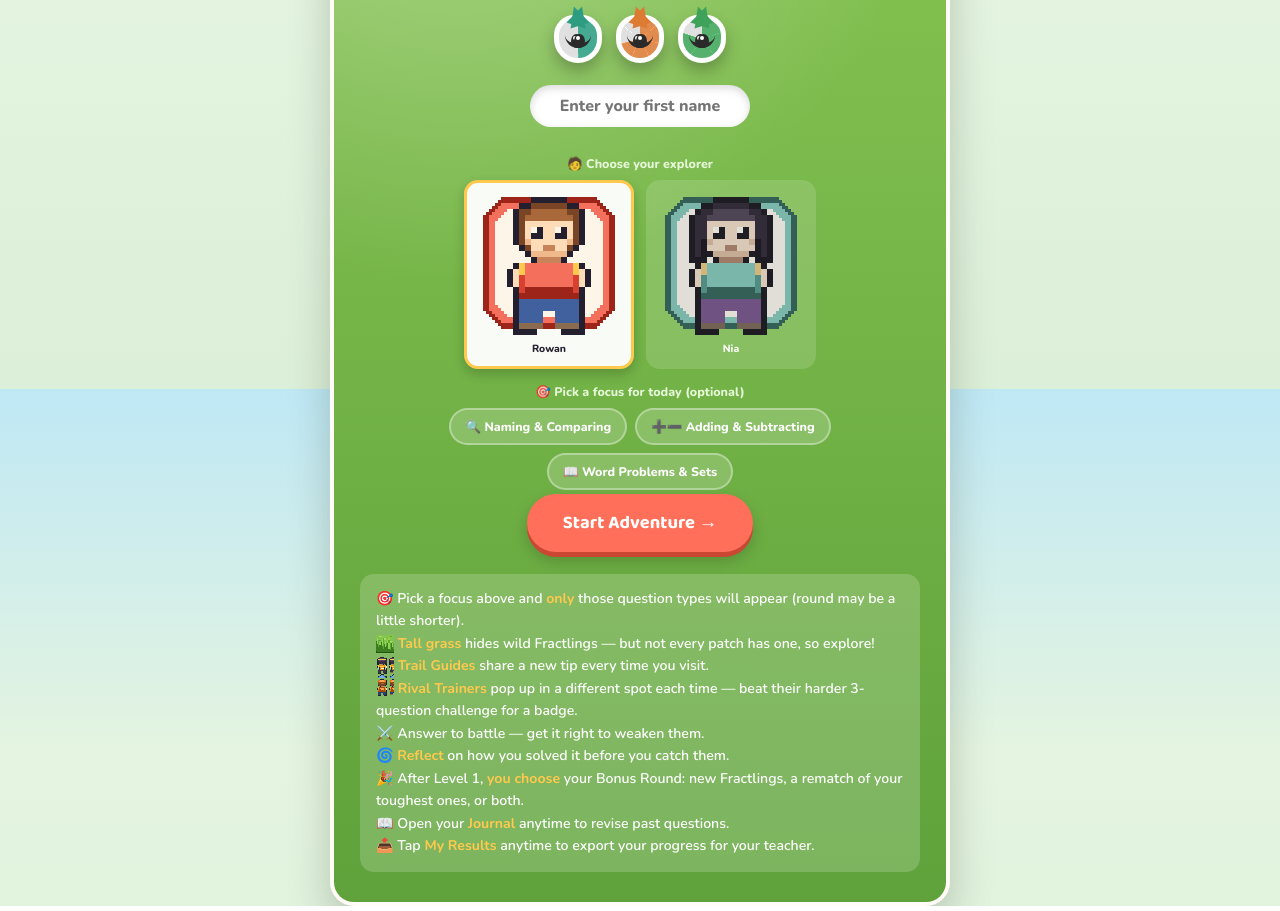
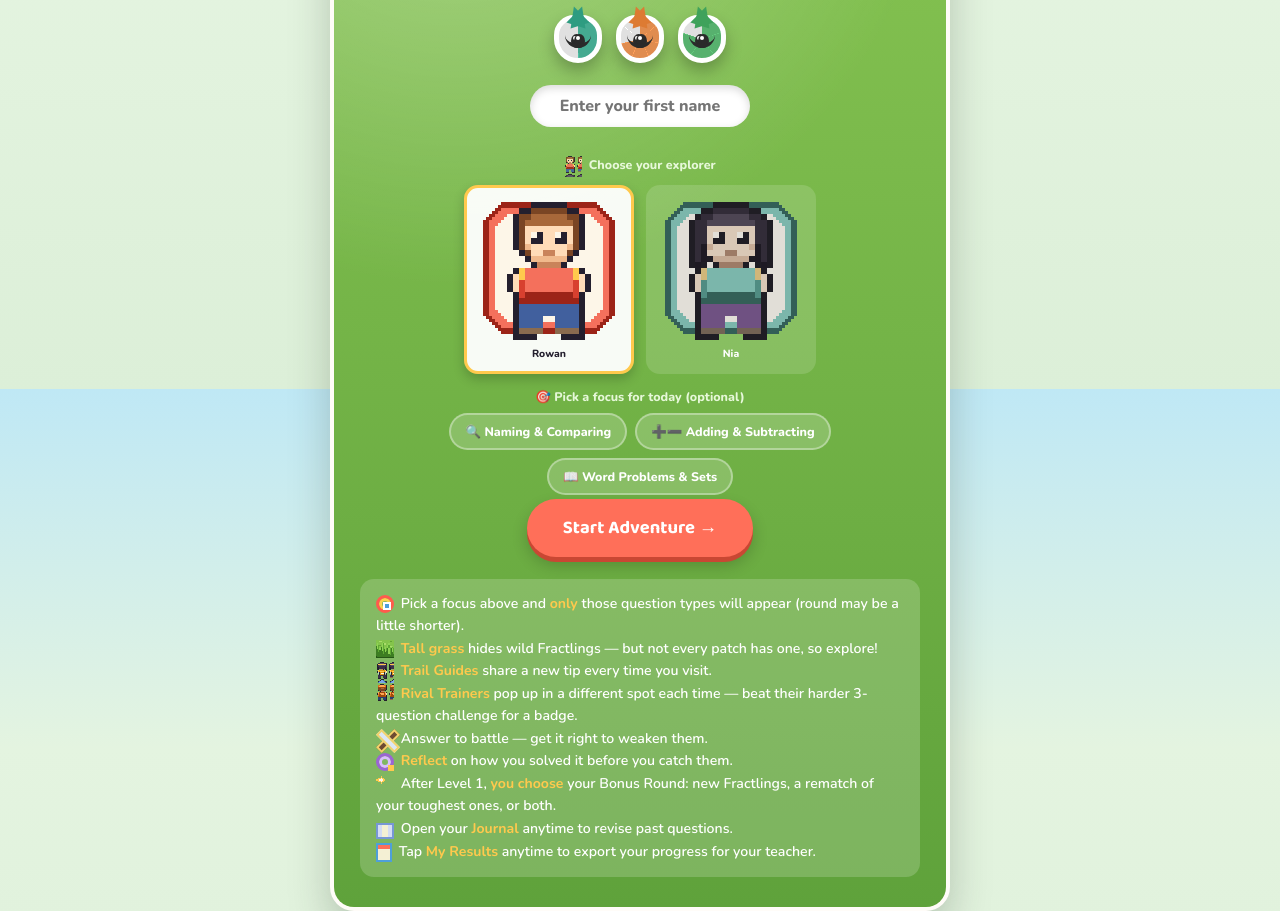
Before and after one commit to bsim07/MsZTrails, a website: page index.html in a window 1280 px wide. Shown: the part 411-1322 px from the top of the page. Drawn offline with nearby package versions, Linux system fonts and the light colour scheme.

Commit message:
Use pixel icons in landing instructions

```diff
--- a/index.html
+++ b/index.html
@@ -31,7 +31,7 @@
     <br>
     <div id="avatarPicker" style="margin:14px 0 4px;">
       <div style="font-size:0.78em;font-weight:800;color:#F3FFE9;opacity:0.9;margin-bottom:8px;">
-        🧑 Choose your explorer
+        <span class="instruction-icon icon-explorer"></span> Choose your explorer
       </div>
       <div id="avatarPickerButtons" style="display:flex;justify-content:center;gap:12px;">
         <button class="avatar-btn selected" data-avatar="male" type="button">
@@ -52,15 +52,15 @@
     </div>
     <button id="startBtn">Start Adventure →</button>
     <div class="howto">
-      🎯 Pick a focus above and <b>only</b> those question types will appear (round may be a little shorter).<br>
+      <span class="instruction-icon icon-target"></span> Pick a focus above and <b>only</b> those question types will appear (round may be a little shorter).<br>
       <span class="instruction-icon icon-grass"></span> <b>Tall grass</b> hides wild Fractlings — but not every patch has one, so explore!<br>
       <span class="instruction-icon icon-guide"></span> <b>Trail Guides</b> share a new tip every time you visit.<br>
       <span class="instruction-icon icon-trainer"></span> <b>Rival Trainers</b> pop up in a different spot each time — beat their harder 3-question challenge for a badge.<br>
-      ⚔️ Answer to battle — get it right to weaken them.<br>
-      🌀 <b>Reflect</b> on how you solved it before you catch them.<br>
-      🎉 After Level 1, <b>you choose</b> your Bonus Round: new Fractlings, a rematch of your toughest ones, or both.<br>
-      📖 Open your <b>Journal</b> anytime to revise past questions.<br>
-      📤 Tap <b>My Results</b> anytime to export your progress for your teacher.
+      <span class="instruction-icon icon-battle"></span> Answer to battle — get it right to weaken them.<br>
+      <span class="instruction-icon icon-reflect"></span> <b>Reflect</b> on how you solved it before you catch them.<br>
+      <span class="instruction-icon icon-bonus"></span> After Level 1, <b>you choose</b> your Bonus Round: new Fractlings, a rematch of your toughest ones, or both.<br>
+      <span class="instruction-icon icon-journal"></span> Open your <b>Journal</b> anytime to revise past questions.<br>
+      <span class="instruction-icon icon-results"></span> Tap <b>My Results</b> anytime to export your progress for your teacher.
     </div>
     <div id="iosInstallHint" class="ios-hint hidden">
       💡 To play fullscreen like an app: tap <b>Share</b> in Safari, then <b>Add to Home Screen</b>.
--- a/styles.css
+++ b/styles.css
@@ -1002,7 +1002,8 @@
     vertical-align:middle;
     image-rendering:pixelated;
     background-repeat:no-repeat;
-    background-size:144px 90px;
+    position:relative;
+    margin-right:3px;
   }
   .icon-grass{
     width:18px;
@@ -1010,6 +1011,11 @@
     background-image:url('assets/tiles.png');
     background-size:144px 90px;
     background-position:-72px 0;
+  }
+  .icon-explorer{
+    background-image:url('assets/chars.png');
+    background-size:144px 90px;
+    background-position:0 0;
   }
   .icon-guide{
     background-image:url('assets/chars.png');
@@ -1020,6 +1026,42 @@
     background-image:url('assets/chars.png');
     background-size:144px 90px;
     background-position:-36px -72px;
+  }
+  .icon-target{
+    width:18px;height:18px;
+    border:3px solid #FF5B4D;
+    border-radius:50%;
+    box-shadow:inset 0 0 0 3px #FFD34D;
+  }
+  .icon-target::after{
+    content:"";position:absolute;left:4px;top:4px;width:4px;height:4px;
+    background:#4E9FDA;border:2px solid #fff;
+  }
+  .icon-battle::before,.icon-battle::after{
+    content:"";position:absolute;left:8px;top:0;width:4px;height:22px;
+    background:#6E4B32;border:2px solid #F2D36B;transform:rotate(45deg);
+  }
+  .icon-battle::after{transform:rotate(-45deg);background:#DDE7F3;}
+  .icon-reflect{
+    width:18px;height:18px;border:3px solid #9B65D3;border-radius:50%;
+    box-shadow:inset 0 0 0 3px #DABEFF;
+  }
+  .icon-reflect::after{content:"";position:absolute;right:-3px;bottom:-3px;width:6px;height:6px;background:#FFC94D;}
+  .icon-bonus{
+    background-image:url('assets/fx.png');
+    background-size:90px 18px;
+    background-position:0 0;
+    width:18px;height:18px;
+  }
+  .icon-journal{
+    width:18px;height:16px;margin-top:2px;
+    background:#F4F0D4;border:2px solid #7797D5;
+    box-shadow:inset 4px 0 #D4DCF4, inset -4px 0 #D4DCF4;
+  }
+  .icon-results{
+    width:16px;height:19px;margin-top:1px;
+    background:#F4F0D4;border:2px solid #4E9FDA;
+    box-shadow:inset 0 4px #FF6F59;
   }
 
   /* D-pad */
```
